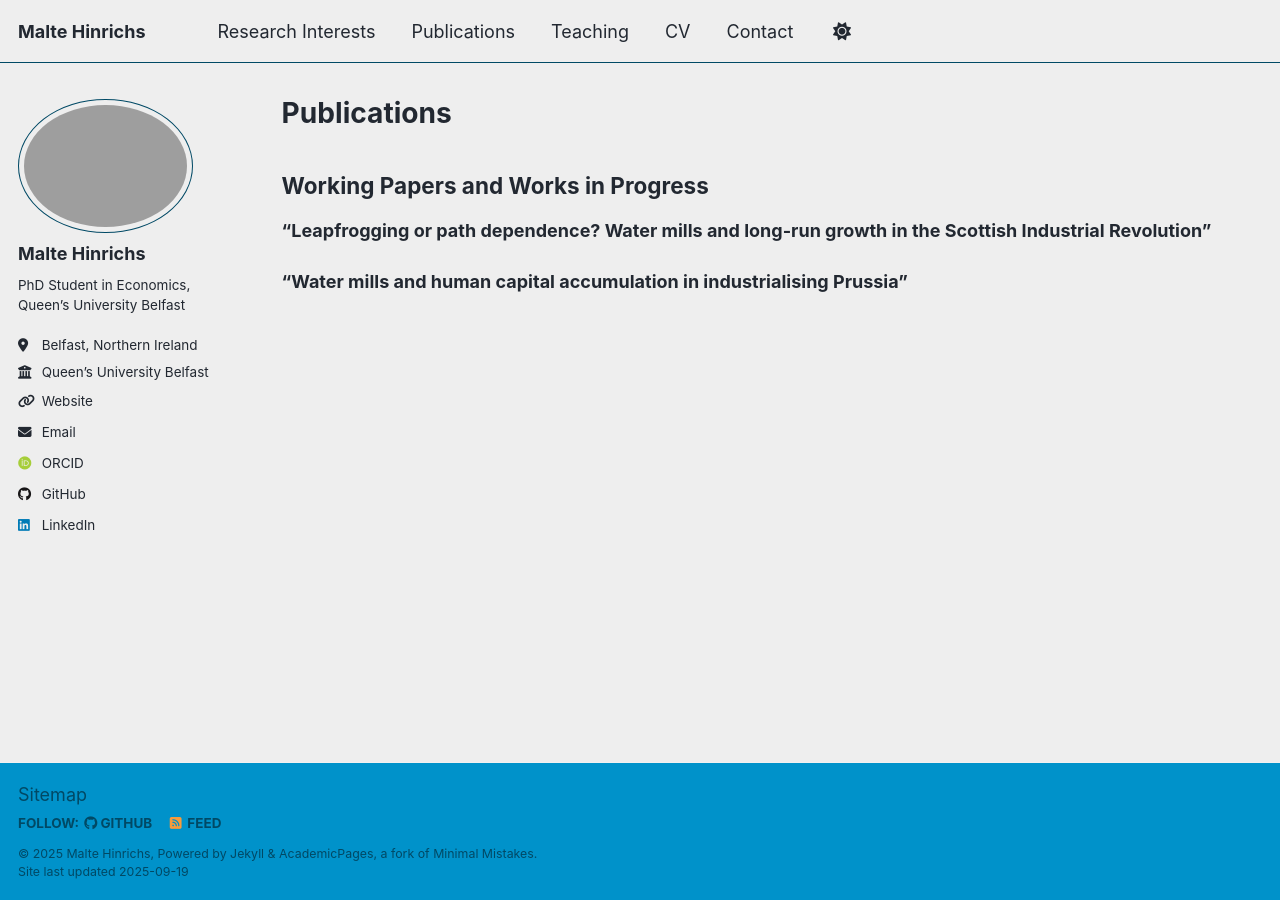
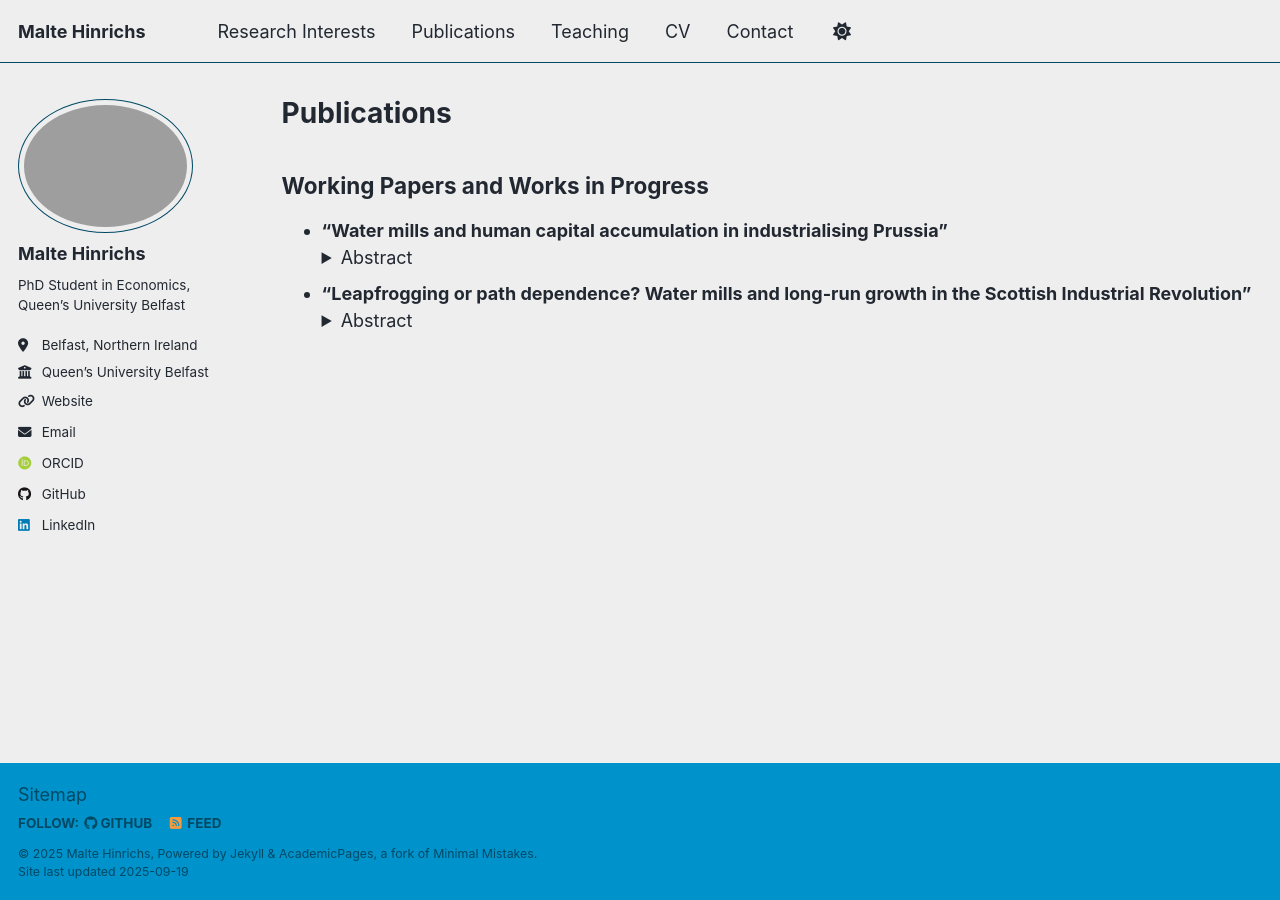
Before and after one commit to maltehhinrichs/maltehhinrichs.github.io, a Jekyll site: the page built from _pages/publications.md, in a window 1280 px wide. Built offline with Jekyll 4.4.1, drawn with Linux system fonts in a browser that asks for light colours; some web fonts are replaced; a script that is not in the unit is left out.

Commit message:
Update publications.md

```diff
--- a/_pages/publications.md
+++ b/_pages/publications.md
@@ -5,10 +5,18 @@ permalink: /publications/
 author_profile: true
 ---
 
+## Working Papers and Works in Progress
+
 <!-- You can also find my articles on <a href="{{site.author.googlescholar}}">my Google Scholar profile</a>.</div> --->
 
-## Working Papers and Works in Progress
+- **"Water mills and human capital accumulation in industrialising Prussia"**
+  <details>
+  <summary>Abstract</summary>
+  Did Germany's industrial rise begin with its water mills? This study examines how water mills shaped early industrial development in Prussia using historical county-level census data. I show that water-powered proto-industrialization fostered skilled artisanal human capital by the mid-nineteenth century. Unlike wind or animal-powered mills, water mills supported diverse industries, driving technological spillovers and early industrialization. Counties with more water mills saw faster population growth, though this effect declined with the adoption of coal and steam. These findings underscore water power's role in Germany's industrial rise, and suggest that water-driven industrialization was a broader European phenomenon, not unique to Britain.
+  </details>
 
-**"Leapfrogging or path dependence? Water mills and long-run growth in the Scottish Industrial Revolution"**
-
-**"Water mills and human capital accumulation in industrialising Prussia"**
+- **"Leapfrogging or path dependence? Water mills and long-run growth in the Scottish Industrial Revolution"**
+  <details>
+  <summary>Abstract</summary>
+  When new general-purpose technologies emerge, do incumbents get locked into obsolete infrastructure while agile entrants leapfrog them? Scotland's Industrial Revolution provides a test case. Using digitized locations of over 1,200 water mills from 1755 and parish-level data spanning 140 years, I examine whether steam power initiated a decline of water-powered regions or reinforced their advantages. The results reject leapfrogging: parishes with one additional pre-industrial mill experienced 8% greater population growth by 1891, with effects intensifying precisely when steam engines became abundant. Rather than being trapped by sunk costs, water-powered locations became centers of steam adoption and industrial diversification. Migration flows, including Irish famine refugees, concentrated in these areas.
+  </details>
```
